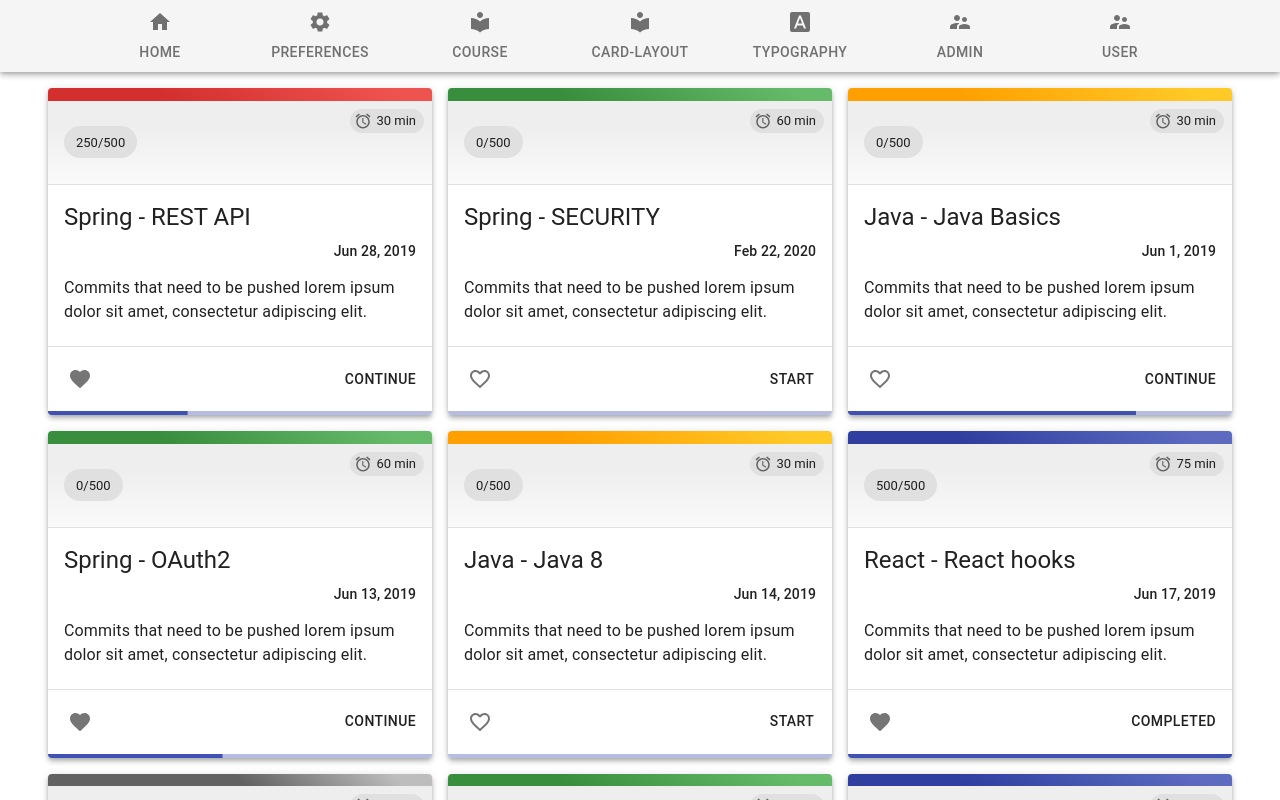
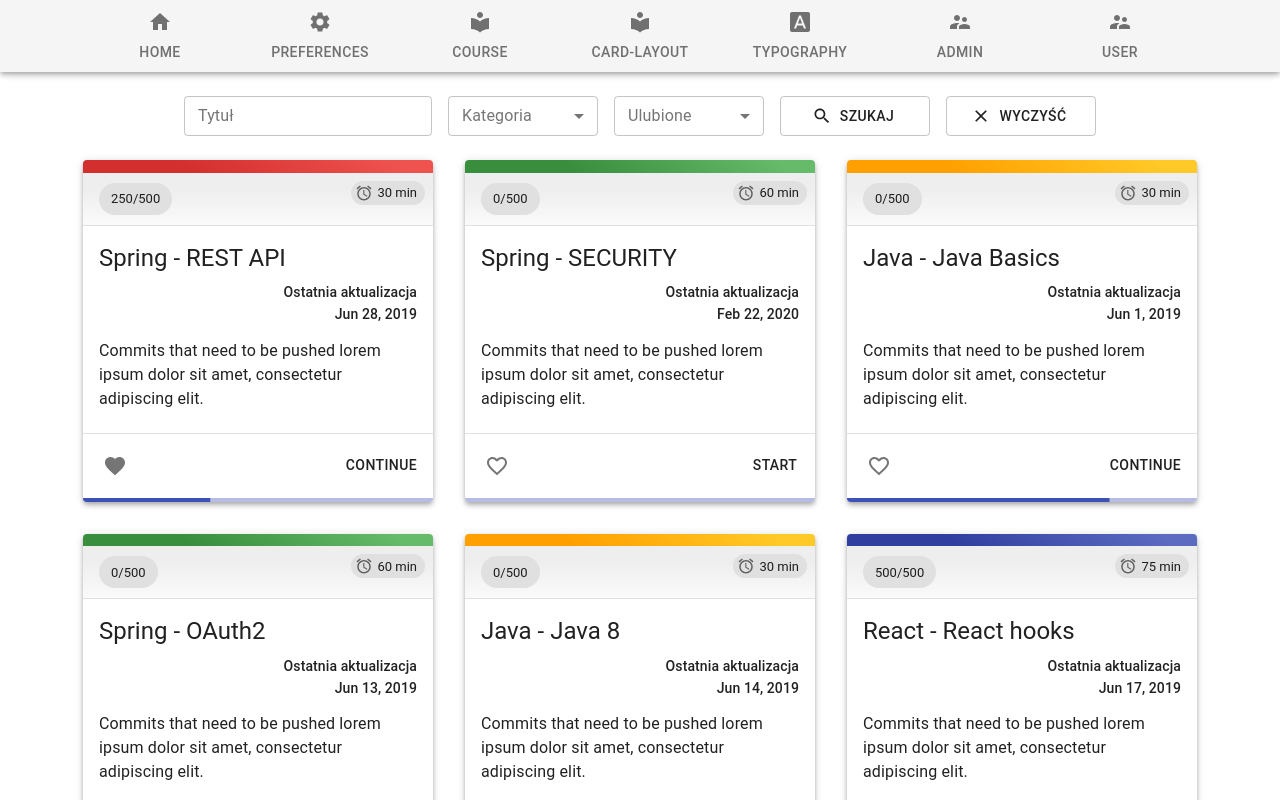
Before and after one commit to t-janicki/react-panel-components, a React (Create React App) app: page /card-layout in a window 1280 px wide. Shown: the top 800 px of the page. Built offline with nearby package versions, Linux system fonts and the light colour scheme.

Commit message:
course layout search form

```diff
--- a/src/app/shared/components/card/course.card.component.tsx
+++ b/src/app/shared/components/card/course.card.component.tsx
@@ -7,7 +7,6 @@
 	CardActions,
 	Button,
 	LinearProgress,
-	useTheme,
 	createStyles,
 	Theme, CardHeader,
 	IconButton,
@@ -15,16 +14,20 @@
 } from "@material-ui/core";
 import clsx from 'clsx';
 import { makeStyles } from "@material-ui/core/styles";
-import { amber, blue, blueGrey, green, grey, indigo, orange, red, yellow } from "@material-ui/core/colors";
-import { AccessAlarm, FavoriteBorder } from "@material-ui/icons";
+import { AccessAlarm,
+	FavoriteBorder
+} from "@material-ui/icons";
 import FavoriteIcon from '@material-ui/icons/Favorite';
-import { useEffect, useState } from "react";
+import {
+	useEffect,
+	useState
+} from "react";
 import { Course } from "./course.model";
 
 const useStyles = makeStyles((theme: Theme) =>
 	createStyles({
 		root: {
-			maxWidth: 450
+			maxWidth: 350,
 		},
 		button: {
 			marginLeft: 'auto',
@@ -32,10 +35,14 @@
 		extendedIcon: {
 			marginRight: theme.spacing(1),
 		},
-		// content: {
-		// 	flexGrow: 1,
-		// 	padding: theme.spacing(3),
-		// },
+		content: {
+			flexGrow: 1,
+			padding: theme.spacing(3),
+		},
+		cardHeader: {
+			background: 'linear-gradient(180deg, #eeeeee 30%, #fafafa 100%)',
+			maxHeight: 20,
+		},
 	}),
 );
 
@@ -83,23 +90,18 @@
 	}, [favorite]);
 
 	return <>
-		<div>
 		<Card raised elevation={4} className={classes.root}>
 			<div style={{
 				background: cardHeaderBackground(),
 				height: '1vw',
 			}}/>
-				<CardHeader
+			<CardHeader className={classes.cardHeader}
 				avatar={
 					<Chip
 						label={`${earnedPoints}/${totalPoints}`}
 						size="medium"
 					/>
 				}
-					style={{
-						background: 'linear-gradient(180deg, #eeeeee 30%, #fafafa 100%)',
-						height: '4vw',
-					}}
 				action={
 					<Chip
 						size="small"
@@ -109,7 +111,7 @@
 				}
 			/>
 			<Divider/>
-				<CardContent style={{maxHeight: '25vw'}}>
+			<CardContent >
 				<Typography variant="h5" gutterBottom>
 					{title} - {subTitle}
 				</Typography>
@@ -119,7 +121,10 @@
 								marginBottom: '1vw',
 								textAlign: "right"
 							}}>
-						{updated}
+					<Typography variant="subtitle2">
+						{`Ostatnia aktualizacja`}
+					</Typography>
+					{`${updated}`}
 				</Typography>
 				<Typography variant="body1" gutterBottom>
 					{description}
@@ -141,7 +146,6 @@
 				value={(activeStep * 100 / totalSteps)}
 			/>
 		</Card>
-		</div>
 	</>
 };
 
--- a/src/app/shared/components/card/course.card.layout.tsx
+++ b/src/app/shared/components/card/course.card.layout.tsx
@@ -2,7 +2,8 @@
 import { makeStyles, createStyles, Theme } from '@material-ui/core/styles';
 import Grid from '@material-ui/core/Grid';
 import { CourseCardComponent, PaginationComponent } from "../../index";
-import {courses} from './course.dummy.data';
+import { courses } from './course.dummy.data';
+import CourseSearchForm from "./course.search.form";
 
 const useStyles = makeStyles((theme: Theme) =>
 	createStyles({
@@ -25,25 +26,27 @@
 const CourseCardLayout: React.FC = () => {
 	const classes = useStyles();
 
-	return (
-		<div className={classes.root}>
-			<Grid
-				container
-				spacing={2}
-				direction="row"
-				justify="flex-start"
-				alignItems="flex-start"
-			>
-				{courses.map(course => (
-					<Grid item xs={4} sm={4} md={4} key={course.id}>
-						<CourseCardComponent course={course}/>
+	return (<>
+			<Grid container className={classes.root} spacing={2}>
+				<Grid item xs={12}>
+					<Grid container alignItems="flex-start" justify="center" spacing={4}>
+						<Grid item>
+							<CourseSearchForm/>
+						</Grid>
 					</Grid>
-				))}
+					<Grid container alignItems="flex-start" justify="center" spacing={4}>
+						{courses.map(course =>
+							<Grid key={course.id} item>
+								<CourseCardComponent course={course}/>
+							</Grid>
+						)}
+					</Grid>
+				</Grid>
 			</Grid>
 			<Grid container justify="center">
 				<PaginationComponent totalPages={2}/>
 			</Grid>
-		</div>
+		</>
 	);
 };
 
--- a/src/app/shared/components/card/course.component.tsx
+++ b/src/app/shared/components/card/course.component.tsx
@@ -25,7 +25,7 @@
 	const course = courses[0];
 	const theme = useTheme();
 	const [activeStep, setActiveStep] = useState(0);
-	const [open, setOpen] = useState(false);
+	const [open, setOpen] = useState(true);
 
 	const classes = useCourseStyles();
 
--- /dev/null
+++ b/src/app/shared/components/card/course.search.form.tsx
@@ -0,0 +1,101 @@
+import * as React from 'react';
+import { createStyles, makeStyles, Theme } from '@material-ui/core/styles';
+import InputLabel from '@material-ui/core/InputLabel';
+import MenuItem from '@material-ui/core/MenuItem';
+import FormControl from '@material-ui/core/FormControl';
+import Select from '@material-ui/core/Select';
+import { TextField } from "@material-ui/core";
+import Button from '@material-ui/core/Button';
+import { Clear, Search } from "@material-ui/icons";
+
+const useStyles = makeStyles((theme: Theme) =>
+	createStyles({
+		formControl: {
+			margin: theme.spacing(1),
+			minWidth: 150,
+			lineHeight: 2
+
+		},
+		root: {
+			display: 'flex',
+			flexWrap: 'wrap',
+		},
+		textField: {
+			marginLeft: theme.spacing(1),
+			marginRight: theme.spacing(1),
+			width: '25ch',
+		},
+	}),
+);
+
+
+const CourseSearchForm = () => {
+	const classes = useStyles();
+	const [age, setAge] = React.useState('');
+	const handleChange = (event: React.ChangeEvent<{value: unknown}>) => {
+		setAge(event.target.value as string);
+	};
+
+	const categories = [
+		'REACT',
+		'JAVA',
+		'WEB',
+		'SPRING',
+		'TYPESCRIPT'
+	];
+
+	return (
+		<>
+			<form>
+				<TextField variant="outlined" label="Tytuł" size="small" className={classes.formControl} />
+				<FormControl size="small" variant="outlined" className={classes.formControl}>
+					<InputLabel>Kategoria</InputLabel>
+					<Select
+						value={age}
+						onChange={handleChange}
+						label="Kategoria"
+					>
+						<MenuItem value="">
+							<em>Brak</em>
+						</MenuItem>
+						{categories.map(value =>
+							<MenuItem value={value}>{value}</MenuItem>
+						)}
+					</Select>
+				</FormControl>
+				<FormControl size="small" variant="outlined" className={classes.formControl}>
+					<InputLabel>Ulubione</InputLabel>
+					<Select
+						value={age}
+						onChange={handleChange}
+						label="Ulubione"
+					>
+						<MenuItem value={0}>
+							<em>Tak</em>
+						</MenuItem>
+						<MenuItem value={1}>
+							<em>Nie</em>
+						</MenuItem>
+					</Select>
+				</FormControl>
+				<Button className={classes.formControl}
+					variant="outlined"
+					size="medium"
+					startIcon={<Search/>}
+					onSubmit={() => console.log('submit')}
+				>
+					SZUKAJ
+				</Button>
+				<Button className={classes.formControl}
+						variant="outlined"
+						size="medium"
+						startIcon={<Clear/>}
+				>
+					WYCZYŚĆ
+				</Button>
+			</form>
+		</>
+	);
+};
+
+export default CourseSearchForm;
```
Lines whose indentation alone changed are shown as unchanged.
